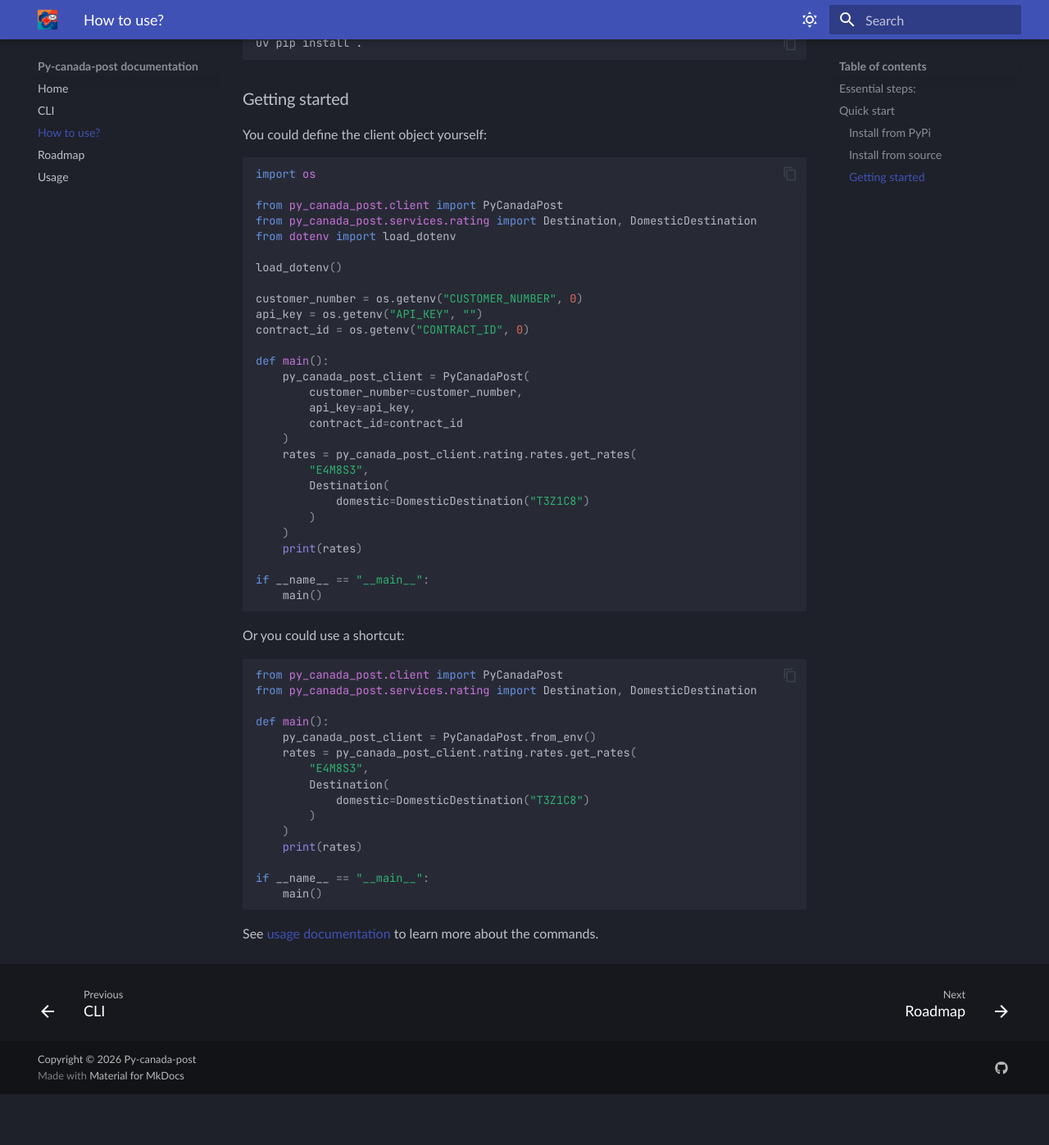
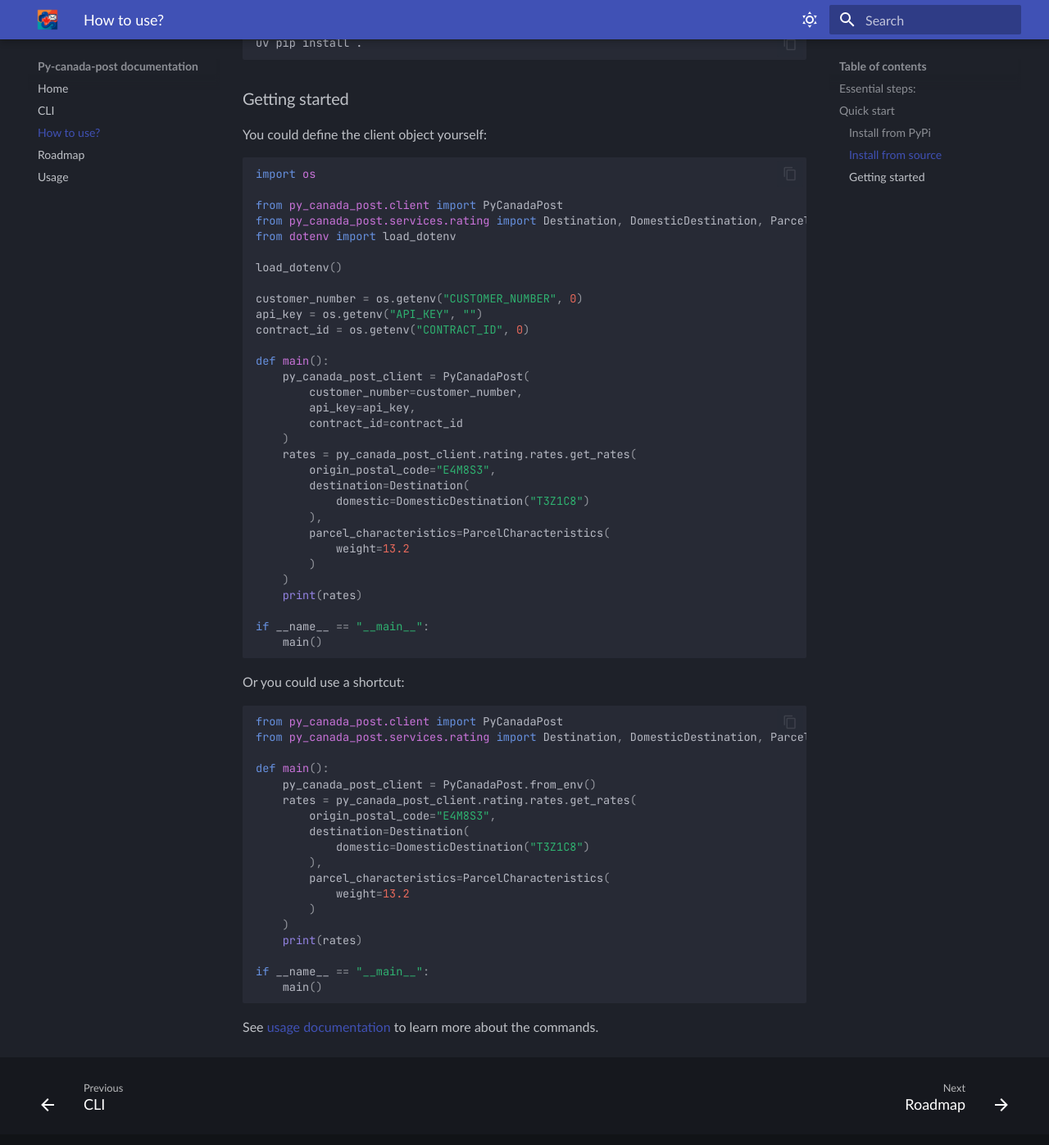
Before and after one commit to joludyaster/py-canada-post, an MkDocs documentation site: the page built from docs/how-to-use.md, in a window 1280 px wide and 1400 px high, scrolled down 1409 px. Shown: the top 1397 px of the window at 82% size. Built offline with MkDocs 1.6.1 and Material for MkDocs 9.7.7, drawn with Linux system fonts in a browser that asks for light colours; some web fonts are replaced; before the commit the page ends 2744 px from its top, so only the background shows below that.

Commit message:
feat: Update docs

````diff
--- a/docs/how-to-use.md
+++ b/docs/how-to-use.md
@@ -73,7 +73,7 @@
 import os
 
 from py_canada_post.client import PyCanadaPost
-from py_canada_post.services.rating import Destination, DomesticDestination
+from py_canada_post.services.rating import Destination, DomesticDestination, ParcelCharacteristics
 from dotenv import load_dotenv
 
 load_dotenv()
@@ -89,9 +89,12 @@
         contract_id=contract_id
     )
     rates = py_canada_post_client.rating.rates.get_rates(
-        "E4M8S3",
-        Destination(
+        origin_postal_code="E4M8S3",
+        destination=Destination(
             domestic=DomesticDestination("T3Z1C8")
+        ),
+        parcel_characteristics=ParcelCharacteristics(
+            weight=13.2
         )
     )
     print(rates)
@@ -104,14 +107,17 @@
 
 ```python
 from py_canada_post.client import PyCanadaPost
-from py_canada_post.services.rating import Destination, DomesticDestination
+from py_canada_post.services.rating import Destination, DomesticDestination, ParcelCharacteristics
 
 def main():
     py_canada_post_client = PyCanadaPost.from_env()
     rates = py_canada_post_client.rating.rates.get_rates(
-        "E4M8S3",
-        Destination(
+        origin_postal_code="E4M8S3",
+        destination=Destination(
             domestic=DomesticDestination("T3Z1C8")
+        ),
+        parcel_characteristics=ParcelCharacteristics(
+            weight=13.2
         )
     )
     print(rates)
````
Also changed, not shown: README.md (+12 -6 lines), docs/index.md (+6 -3 lines).
